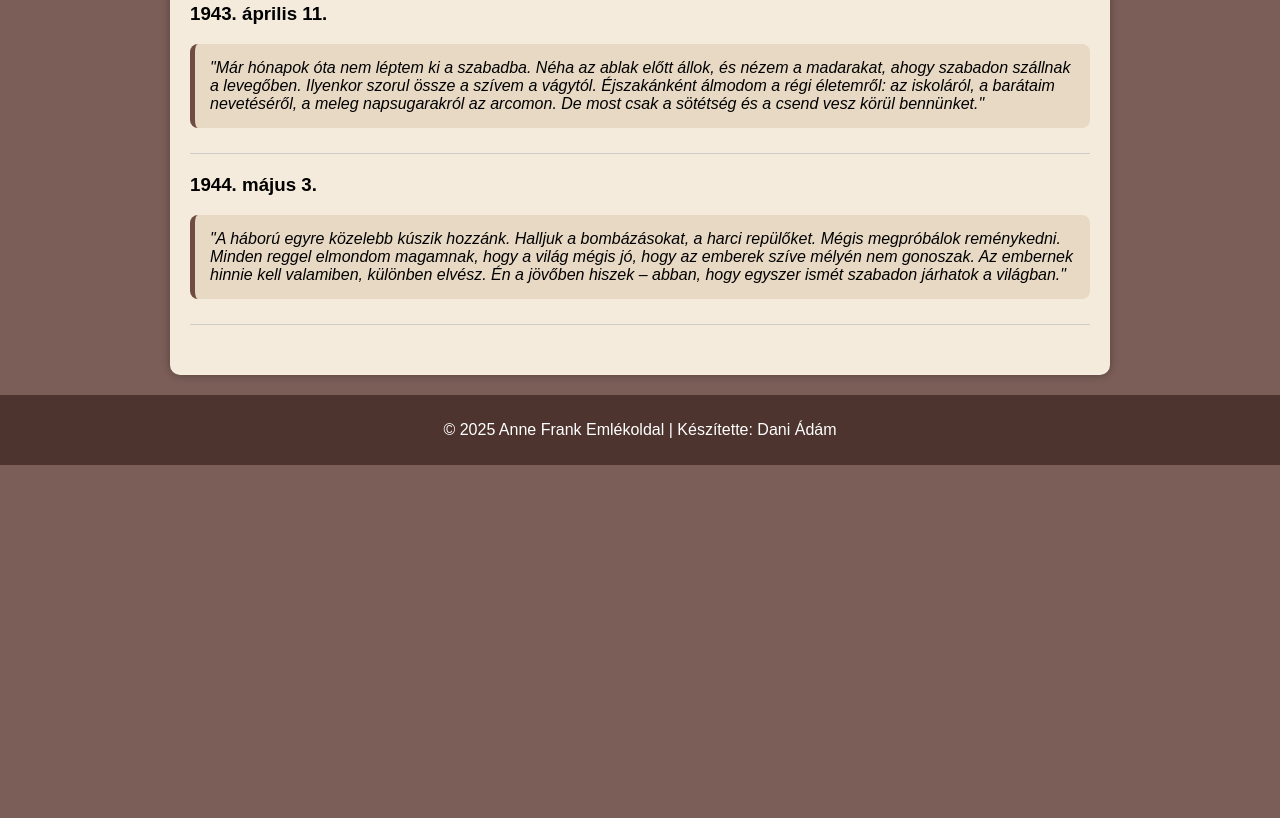
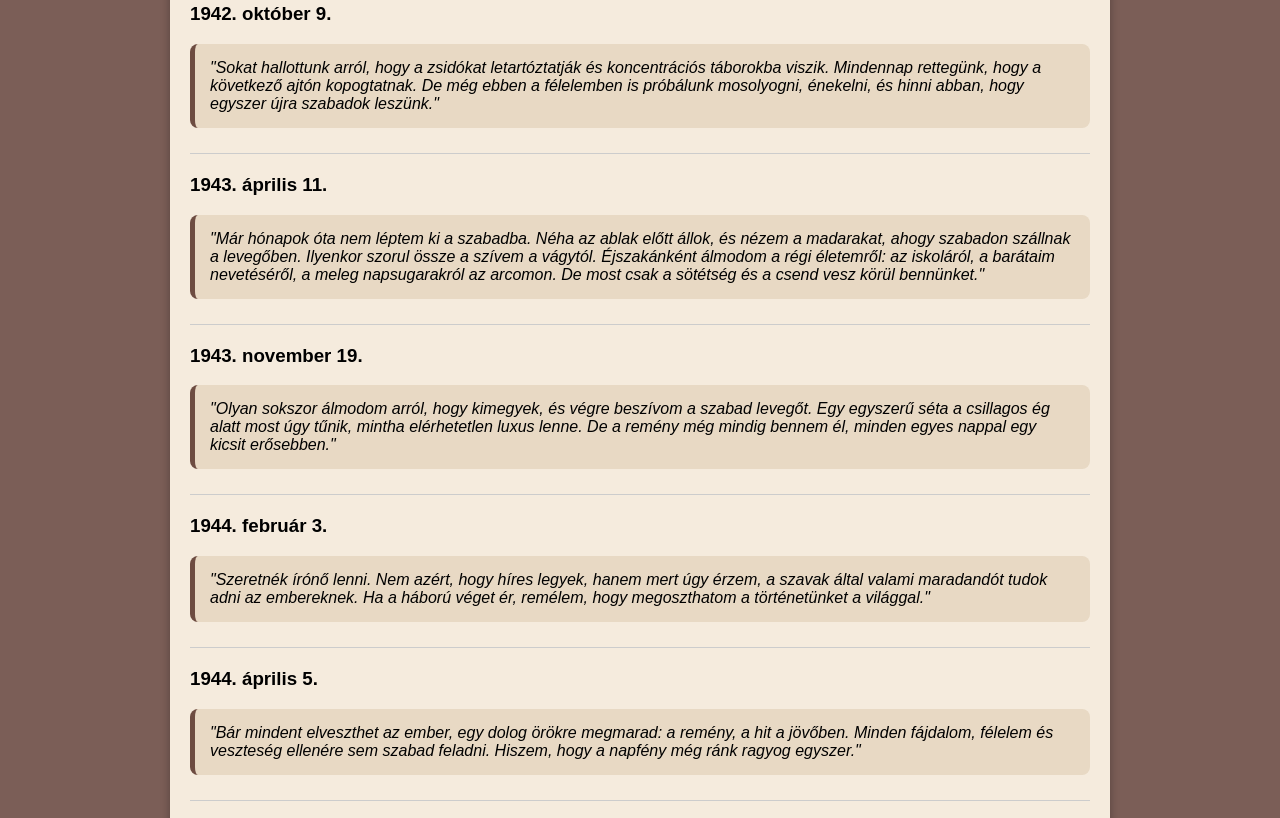
Before and after one commit to n0dr4w5/Anne-Frank, a plain HTML site: page index.html in a window 1280 px wide. Shown: the part 1576-2394 px from the top of the page. Before the commit the page ends 2041 px from the top, so only its background shows below. Drawn offline with Linux system fonts and the light colour scheme.

Commit message:
Update index.html

```diff
--- a/index.html
+++ b/index.html
@@ -140,12 +140,48 @@
     </div>
 
     <div class="blog-post">
+      <h3>1942. október 9.</h3>
+      <blockquote>
+        "Sokat hallottunk arról, hogy a zsidókat letartóztatják és koncentrációs táborokba viszik.
+        Mindennap rettegünk, hogy a következő ajtón kopogtatnak.
+        De még ebben a félelemben is próbálunk mosolyogni, énekelni, és hinni abban, hogy egyszer újra szabadok leszünk."
+      </blockquote>
+    </div>
+
+    <div class="blog-post">
       <h3>1943. április 11.</h3>
       <blockquote>
         "Már hónapok óta nem léptem ki a szabadba. Néha az ablak előtt állok, és nézem a madarakat,
         ahogy szabadon szállnak a levegőben. Ilyenkor szorul össze a szívem a vágytól.
         Éjszakánként álmodom a régi életemről: az iskoláról, a barátaim nevetéséről,
         a meleg napsugarakról az arcomon. De most csak a sötétség és a csend vesz körül bennünket."
+      </blockquote>
+    </div>
+
+    <div class="blog-post">
+      <h3>1943. november 19.</h3>
+      <blockquote>
+        "Olyan sokszor álmodom arról, hogy kimegyek, és végre beszívom a szabad levegőt.
+        Egy egyszerű séta a csillagos ég alatt most úgy tűnik, mintha elérhetetlen luxus lenne.
+        De a remény még mindig bennem él, minden egyes nappal egy kicsit erősebben."
+      </blockquote>
+    </div>
+
+    <div class="blog-post">
+      <h3>1944. február 3.</h3>
+      <blockquote>
+        "Szeretnék írónő lenni. Nem azért, hogy híres legyek, hanem mert úgy érzem,
+        a szavak által valami maradandót tudok adni az embereknek.
+        Ha a háború véget ér, remélem, hogy megoszthatom a történetünket a világgal."
+      </blockquote>
+    </div>
+
+    <div class="blog-post">
+      <h3>1944. április 5.</h3>
+      <blockquote>
+        "Bár mindent elveszthet az ember, egy dolog örökre megmarad: a remény, a hit a jövőben.
+        Minden fájdalom, félelem és veszteség ellenére sem szabad feladni.
+        Hiszem, hogy a napfény még ránk ragyog egyszer."
       </blockquote>
     </div>
 
```
